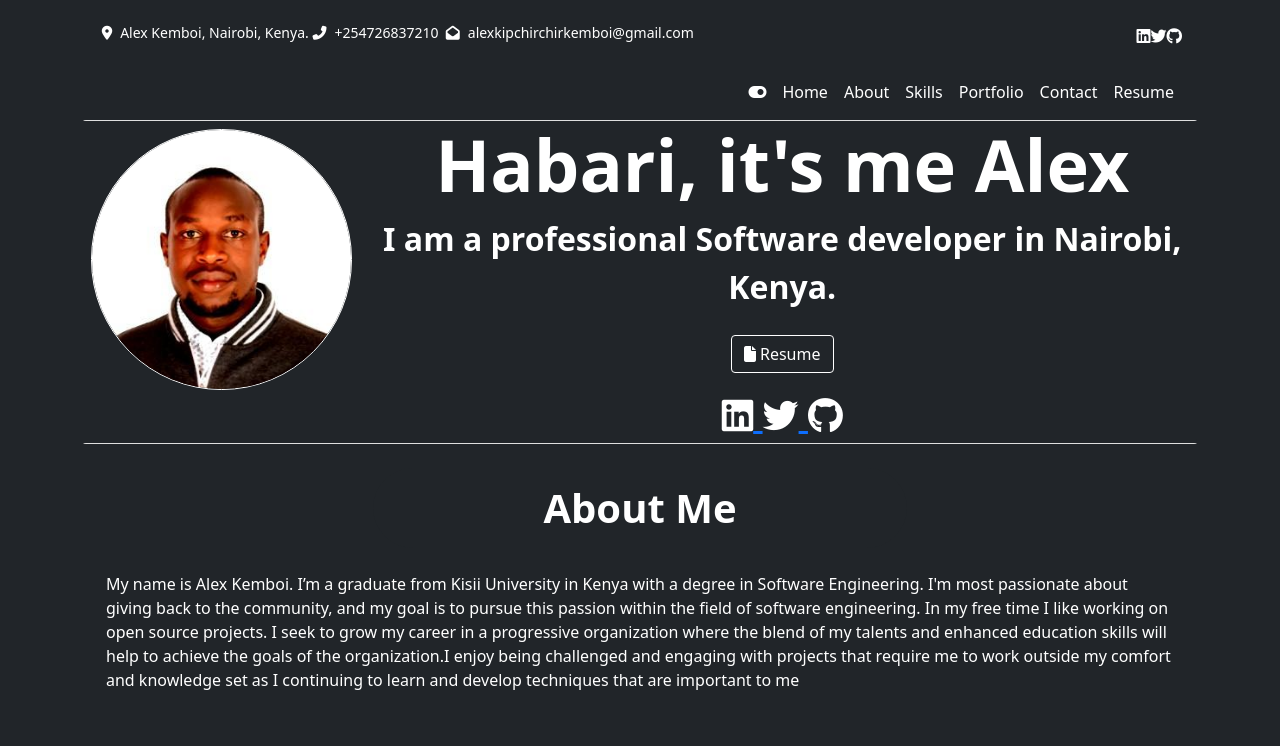
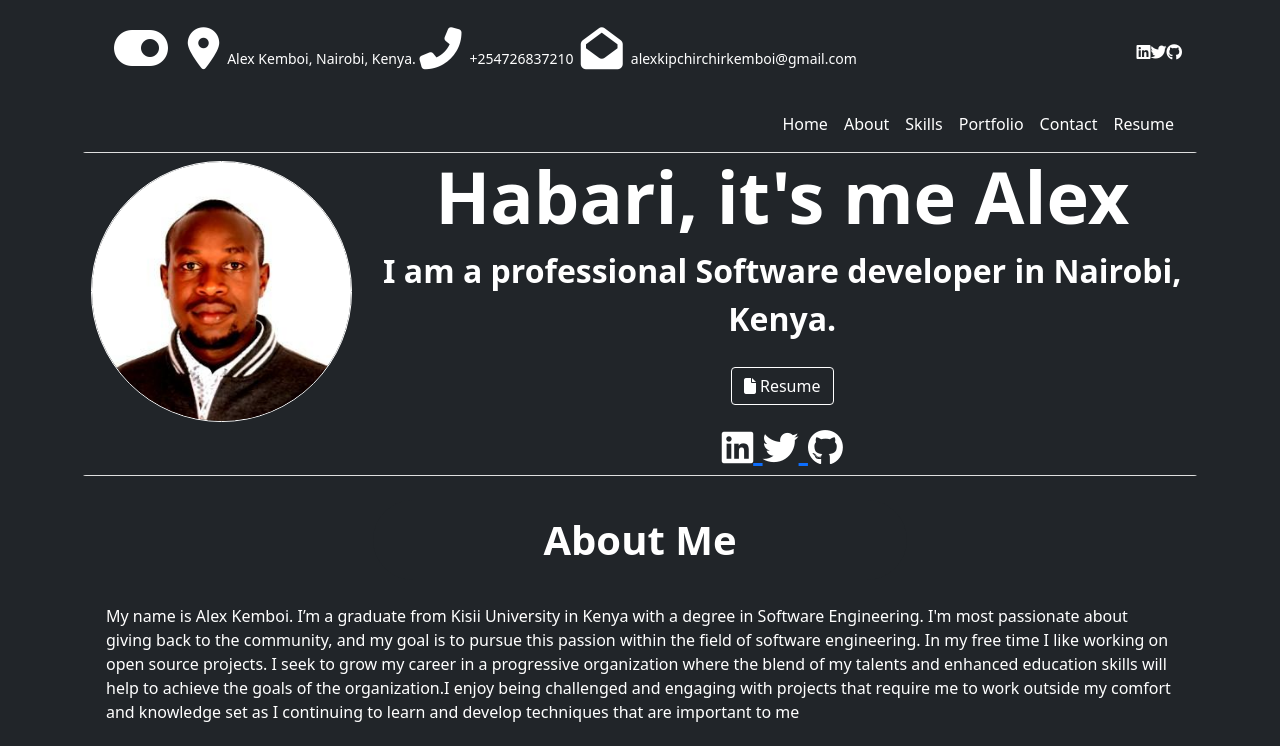
Before and after one commit to alexkemboi/webportfolio, a plain HTML site: page index.html in a window 1280 px wide. Shown: the top 746 px of the page. Drawn offline with nearby package versions, Linux system fonts and the light colour scheme; no server answers.

Commit message:
moved toggle to title

```diff
--- a/index.html
+++ b/index.html
@@ -49,9 +49,10 @@
   <body class="bg-dark">
     <div class="container border-white">
       <div class="bg-dark p-3 d-flex flex-column flex-md-row align-items-center">
-        <small class="text-white mb-2 mb-md-0">&nbsp;<i class="fa fa-map-marker-alt me-2"></i>Alex Kemboi, Nairobi, Kenya.</small>
-        <small class="text-white mb-2 mb-md-0">&nbsp;<i class="fa fa-phone-alt me-2"></i>+254726837210</small>
-        <small class="text-white mb-2 mb-md-0">&nbsp;&nbsp;<i class="fa fa-envelope-open me-2"></i>alexkipchirchirkemboi@gmail.com</small>
+        <a id="toggleButton" class="nav-link text-white"><i class="text-white fas fa-toggle-on fa-3x"></i></a>
+        <small class="text-white mb-2 mb-md-0">&nbsp;<i class="fa fa-map-marker-alt me-2 fa-3x"></i>Alex Kemboi, Nairobi, Kenya.</small>
+        <small class="text-white mb-2 mb-md-0">&nbsp;<i class="fa fa-phone-alt me-2 fa-3x"></i>+254726837210</small>
+        <small class="text-white mb-2 mb-md-0">&nbsp;&nbsp;<i class="fa fa-envelope-open me-2 fa-3x"></i>alexkipchirchirkemboi@gmail.com</small>
 
         <div class="d-flex justify-content-center justify-content-md-end mt-2 ms-auto">
 
@@ -89,7 +90,7 @@
         </button>
         <div class="collapse navbar-collapse" id="navbarNav">
           <ul class="navbar-nav ml-auto">
-            <li ><a id="toggleButton" class="nav-link text-white"><i class="text-white fas fa-toggle-on"></i></a>
+            <li >
             </li>
             <li class="nav-item">
               <a class="nav-link text-white" href="#home">Home</a>
```
